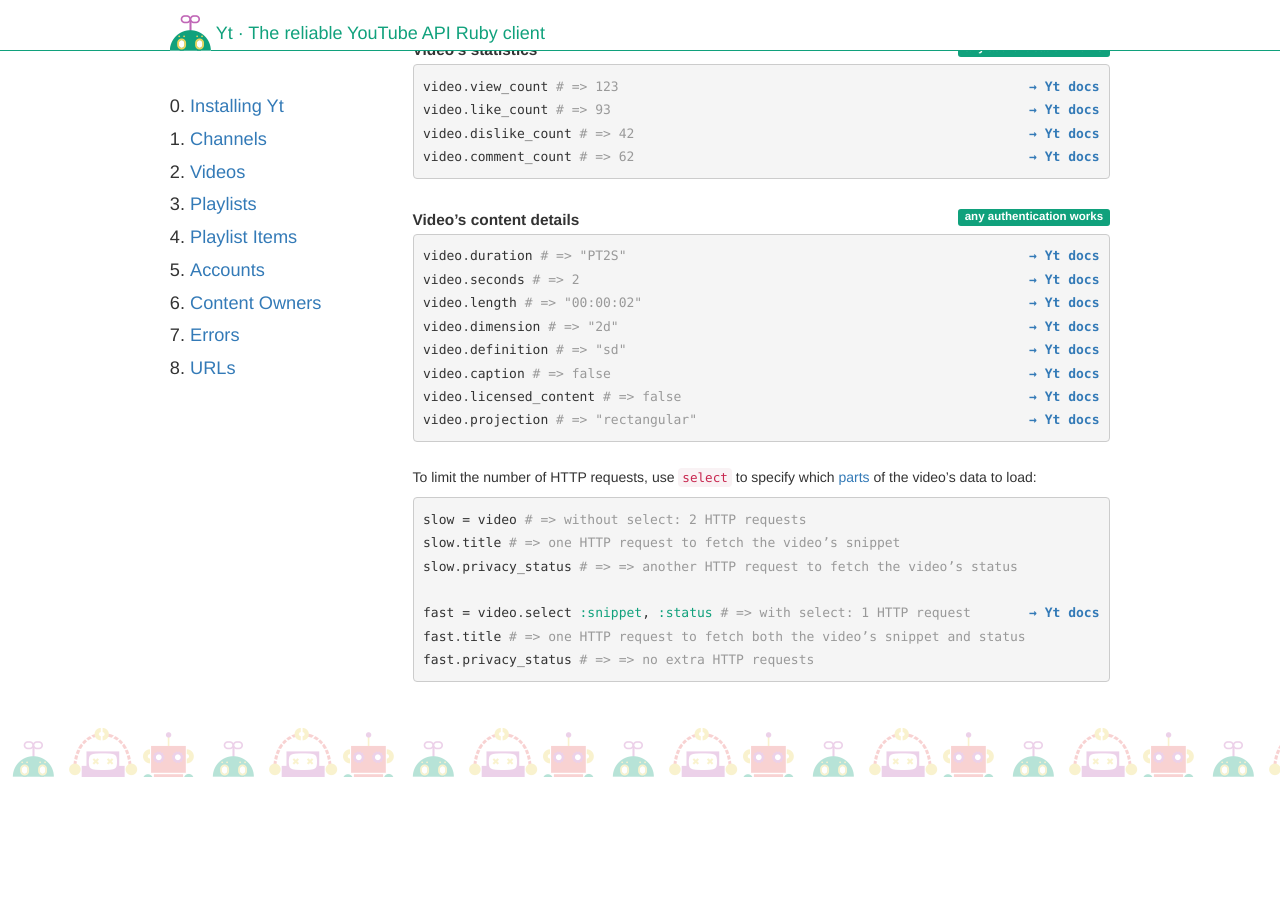
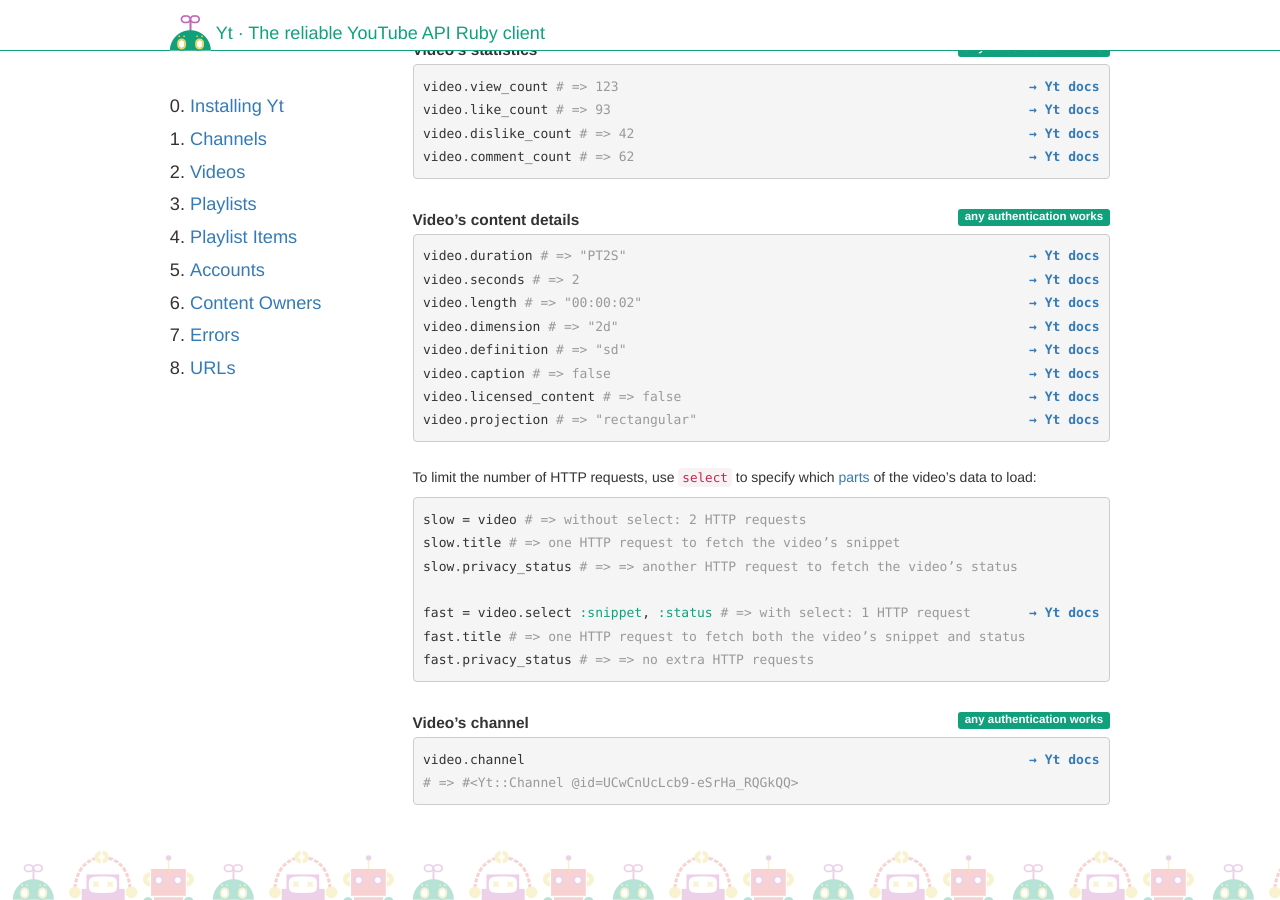
Before and after one commit to nullscreen/yt-core, a Jekyll site: the page built from docs/videos.html, in a window 1280 px wide and 900 px high, scrolled down 1101 px. Built offline with Jekyll 4.4.1, drawn with Linux system fonts in a browser that asks for light colours; nearby versions of some CDN libraries; some web fonts are replaced; before the commit the page ends 1878 px from its top, so only the background shows below that.

Commit message:
Add Video#channel

```diff
--- a/docs/videos.html
+++ b/docs/videos.html
@@ -94,3 +94,11 @@ video.title # => "First public video"
 {% include example.html object='fast' method='privacy_status' result='=> no extra HTTP requests' %}</pre>
   </div></dd>
 </dl>
+
+<dl>
+  {% include dt.html title="Video’s channel" label="success" auth="any authentication works" %}
+  <dd><a class="anchor" id="channel"></a><div class="highlight"><pre>
+{% include doc.html instance="Video#channel" %}{% include example.html object='video' method='channel' %}
+{% include example.html result='#&lt;Yt::Channel @id=UCwCnUcLcb9-eSrHa_RQGkQQ&gt;' %}</pre>
+  </div></dd>
+</dl>
```
Also changed, not shown: lib/yt/video.rb (+7 -0 lines), spec/video/channel_spec.rb (added, +21 -0 lines).
